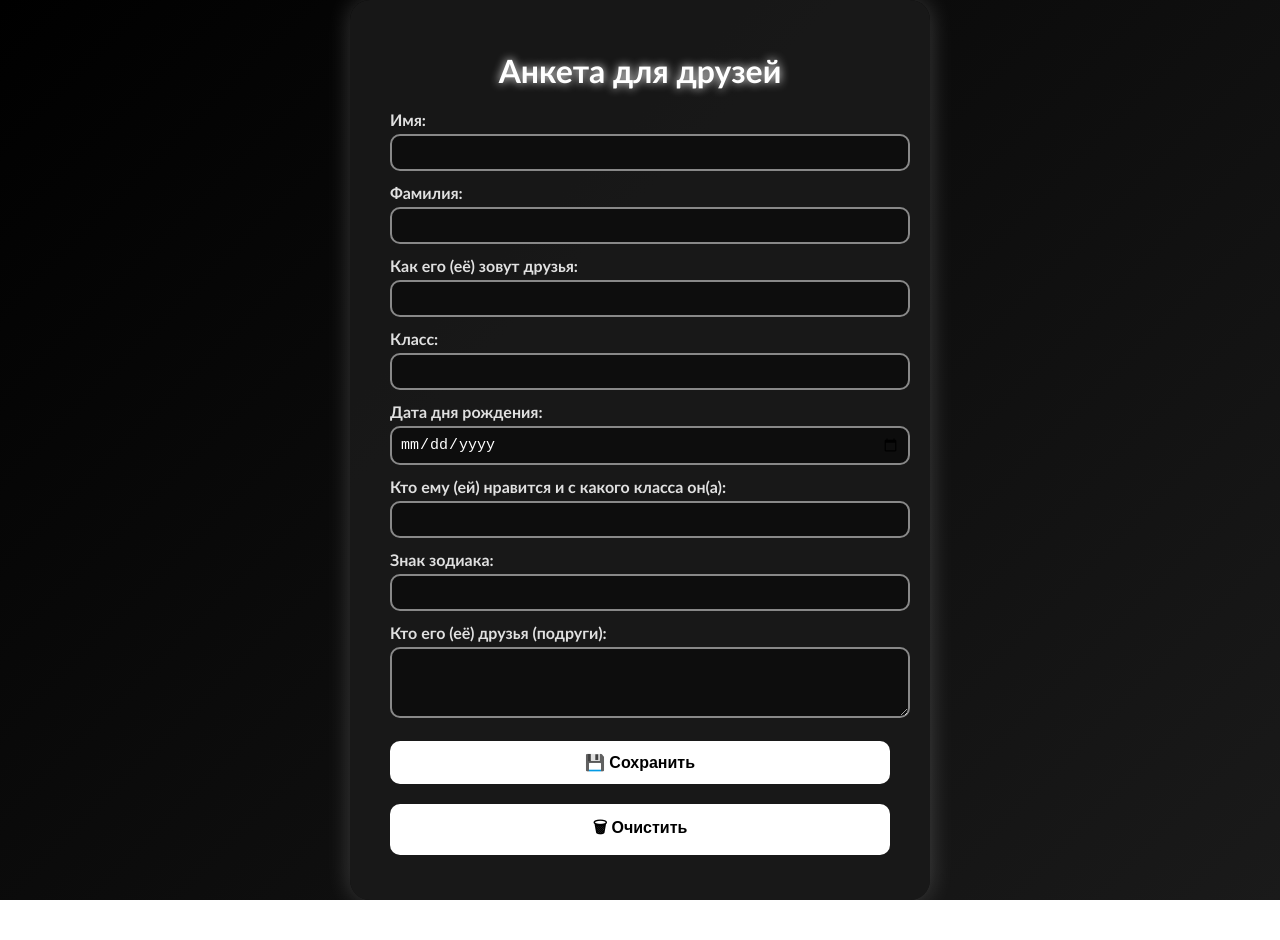
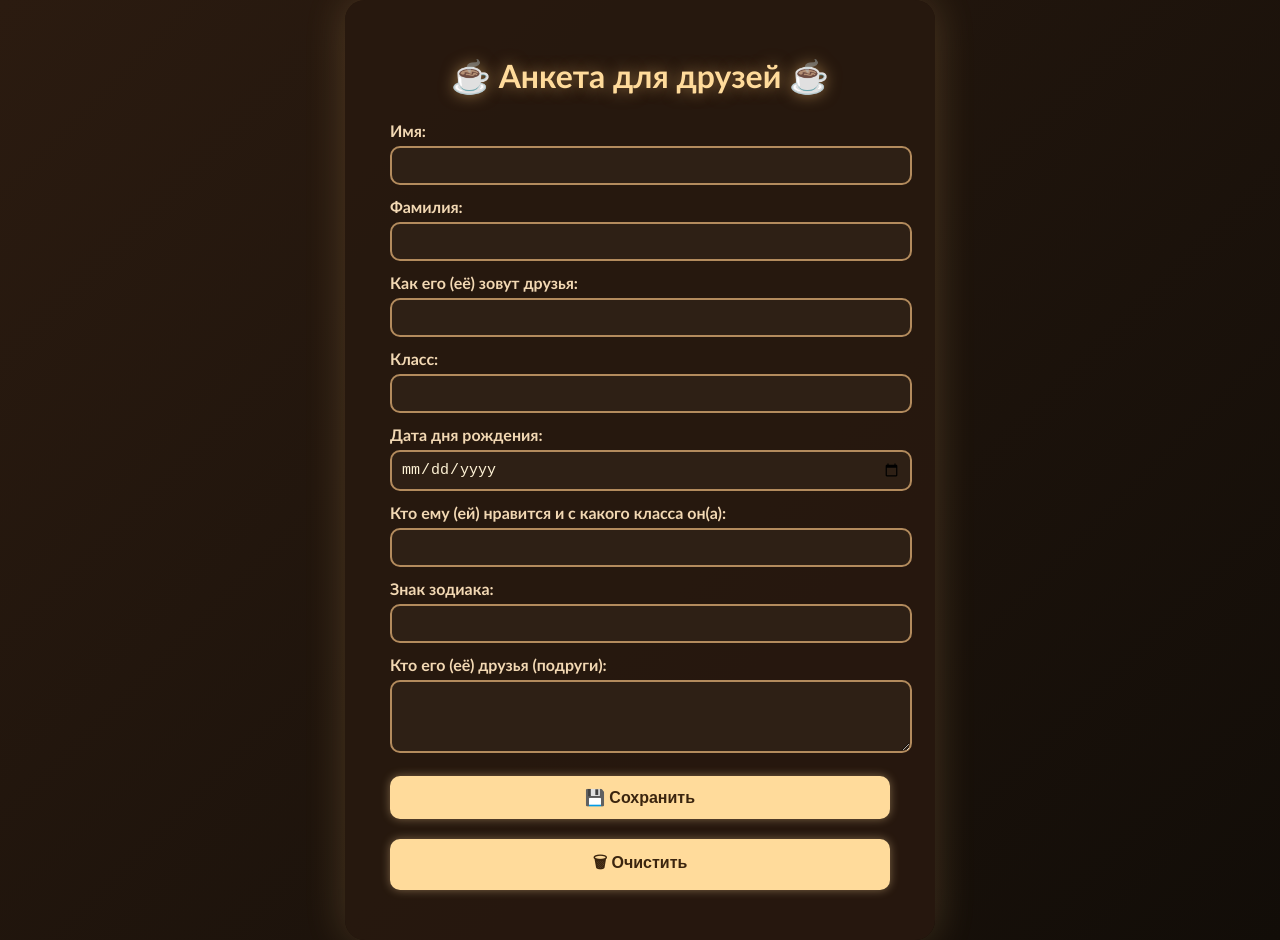
Before and after one commit to sardorberdiboyev1126-ui/anketa, a plain HTML site: page index.html in a window 1280 px wide. Before the commit the page ends 900 px from the top, so only its background shows below. Drawn offline with Linux system fonts and the light colour scheme.

Commit message:
Update index.html

```diff
--- a/index.html
+++ b/index.html
@@ -3,65 +3,67 @@
 <head>
 <meta charset="UTF-8">
 <meta name="viewport" content="width=device-width, initial-scale=1.0">
-<title>Анкета для друзей</title>
+<title>Анкета для друзей ☕</title>
 <style>
     body {
         font-family: 'Trebuchet MS', sans-serif;
-        background: linear-gradient(135deg, #000000, #1a1a1a);
+        background: linear-gradient(135deg, #2b1b10, #120d08);
         display: flex;
         justify-content: center;
         align-items: center;
         min-height: 100vh;
         margin: 0;
-        color: #f0f0f0;
+        color: #f5e6ca;
     }
 
     .container {
-        background: rgba(25, 25, 25, 0.95);
-        padding: 30px 40px;
+        background: rgba(40, 25, 15, 0.95);
+        padding: 35px 45px;
         border-radius: 20px;
-        box-shadow: 0 0 25px rgba(255, 255, 255, 0.2);
+        box-shadow: 0 0 40px rgba(255, 200, 120, 0.2);
         width: 90%;
         max-width: 500px;
+        transition: 0.6s ease;
     }
 
     h1 {
         text-align: center;
-        color: #ffffff;
-        text-shadow: 0 0 10px #ffffff;
-        margin-bottom: 20px;
+        color: #ffdb9b;
+        text-shadow: 0 0 15px rgba(255, 200, 120, 0.5);
+        margin-bottom: 25px;
+        font-weight: bold;
     }
 
     label {
         display: block;
         margin-top: 12px;
-        color: #e0e0e0;
+        color: #f2d8b3;
         font-weight: bold;
     }
 
     input, textarea {
         width: 100%;
-        padding: 8px;
-        border: 2px solid #888;
+        padding: 9px;
+        border: 2px solid #b38b5d;
         border-radius: 10px;
-        margin-top: 5px;
+        margin-top: 6px;
         font-size: 15px;
-        background-color: #0d0d0d;
-        color: #ffffff;
+        background-color: #2e2015;
+        color: #fff3d6;
         transition: 0.3s;
     }
 
     input:focus, textarea:focus {
-        border-color: #ffffff;
+        border-color: #ffdb9b;
         outline: none;
-        box-shadow: 0 0 10px #ffffff;
+        box-shadow: 0 0 10px rgba(255, 219, 155, 0.6);
     }
 
     button {
         margin-top: 20px;
         width: 100%;
-        background-color: #ffffff;
-        color: #000000;
+        background-color: #ffdb9b;
+        color: #3b250f;
         border: none;
         padding: 12px;
         font-size: 16px;
@@ -69,24 +71,39 @@
         cursor: pointer;
         transition: 0.3s;
         font-weight: bold;
+        box-shadow: 0 0 10px rgba(255, 219, 155, 0.4);
     }
 
     button:hover {
-        background-color: #dddddd;
-        box-shadow: 0 0 15px rgba(255, 255, 255, 0.4);
+        background-color: #ffe3b8;
+        box-shadow: 0 0 20px rgba(255, 230, 170, 0.5);
     }
 
     .saved {
         margin-top: 15px;
-        color: #b0ffb0;
+        color: #aaffaa;
         text-align: center;
         font-weight: bold;
+    }
+
+    /* Анимация появления */
+    .container {
+        opacity: 0;
+        transform: translateY(30px);
+        animation: fadeIn 1.5s ease forwards;
+    }
+
+    @keyframes fadeIn {
+        to {
+            opacity: 1;
+            transform: translateY(0);
+        }
     }
 </style>
 </head>
 <body>
 <div class="container">
-    <h1>Анкета для друзей</h1>
+    <h1>☕ Анкета для друзей ☕</h1>
 
     <form id="friendForm">
         <label>Имя:</label>
```
